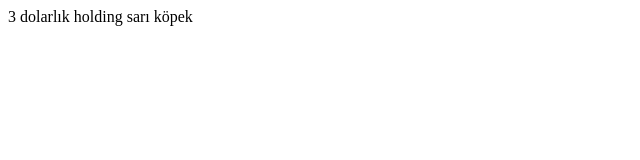
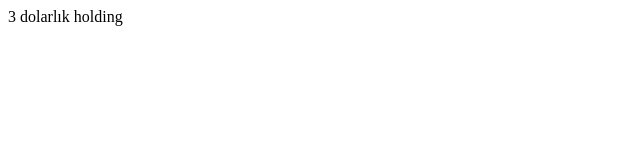
Before and after one commit to mizahimben/mizahimben, a plain HTML site: page index.html in a window 1280 px wide. Shown: the full height of the page, 0-640 px from the left. Drawn offline with Linux system fonts and the light colour scheme.

Commit message:
Update index.html

```diff
--- a/index.html
+++ b/index.html
@@ -3,9 +3,9 @@
 <head>
     <meta charset="UTF-8">
     <meta name="viewport" content="width=device-width, initial-scale=1.0">
-    <title>Sarı Köpek Sitesi</title>
+    <title>site</title>
 </head>
 <body>3 dolarlık holding
-  sarı köpek
+
 </body>
 </html>
```
